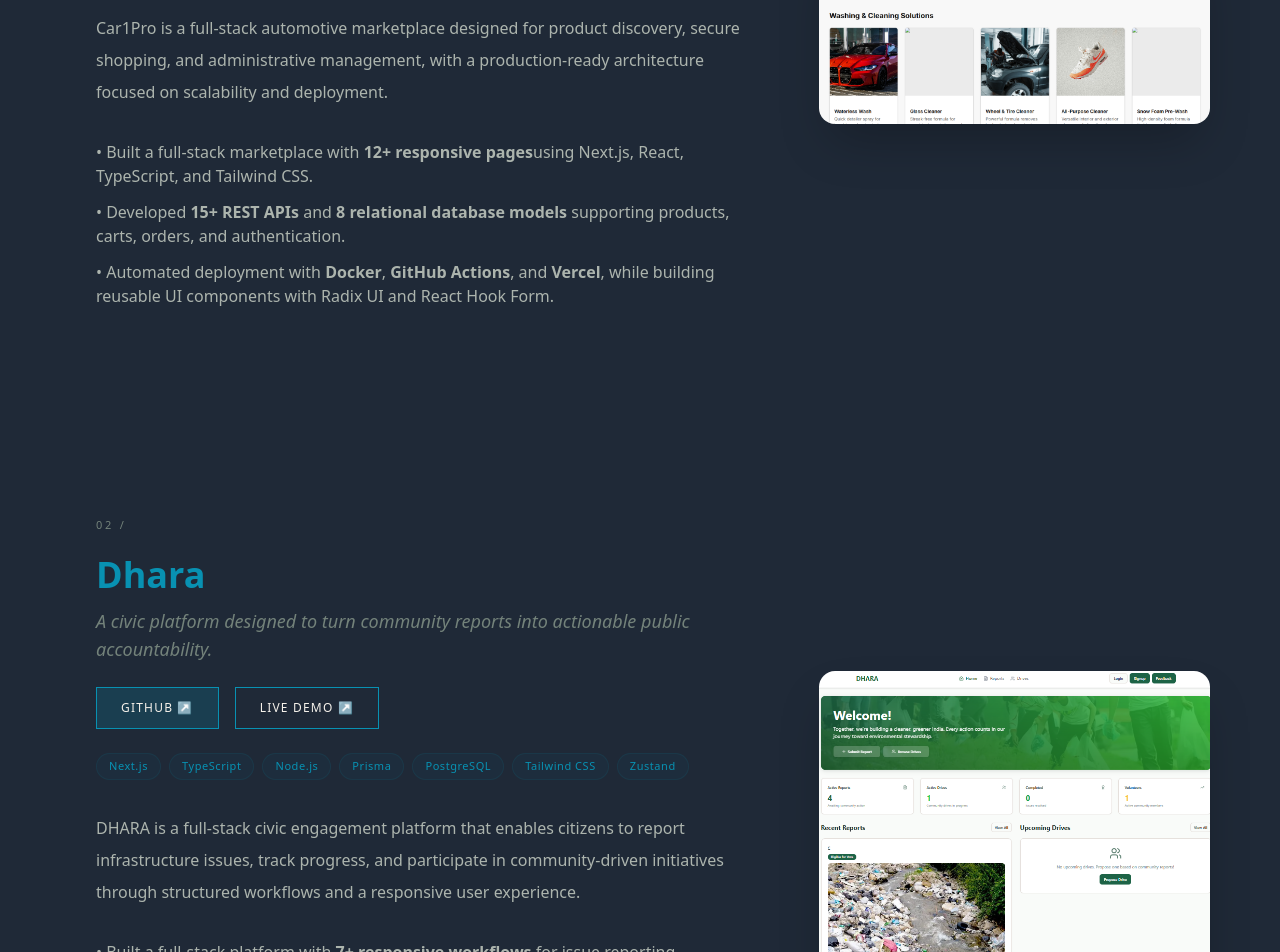
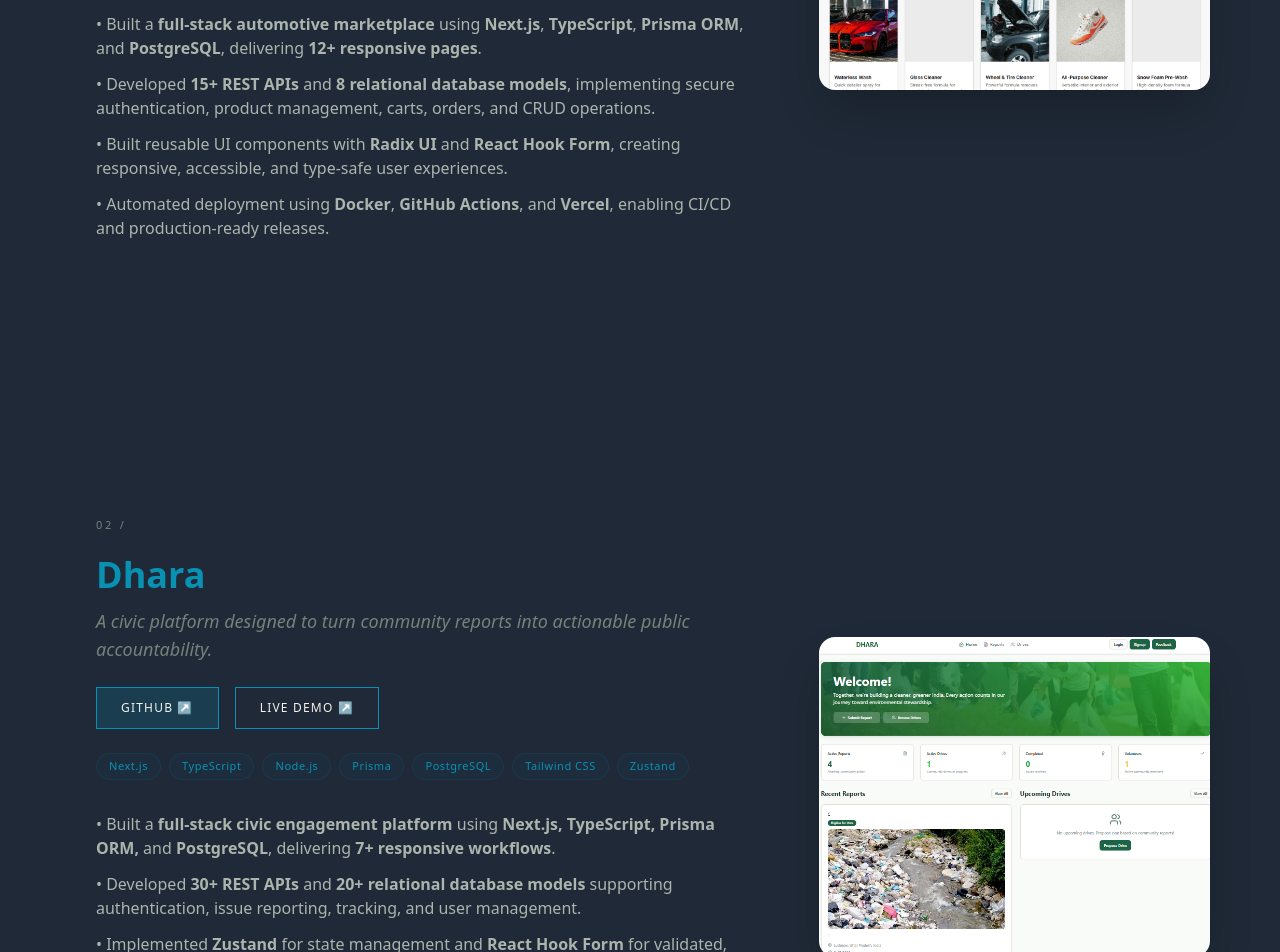
Before and after one commit to pprachhiii/Prachi-s-Portfolio, a React (Vite) app: page / in a window 1280 px wide. Shown: the part 2560-3512 px from the top of the page. Built offline with nearby package versions, Linux system fonts and the light colour scheme.

Commit message:
Refactor project descriptions and features list
Updated project descriptions and features for clarity and detail.

```diff
--- a/src/components/ProjectsSection.tsx
+++ b/src/components/ProjectsSection.tsx
@@ -103,30 +103,32 @@ export default function Projects() {
           />
         </div>
 
-        {/* Description */}
-        <p className="text-[#e8f0e0]/70 leading-8 max-w-2xl mb-8">
-          Car1Pro is a full-stack automotive marketplace designed for product discovery,
-          secure shopping, and administrative management, with a production-ready
-          architecture focused on scalability and deployment.
-        </p>
 
        {/* Features */}
 <ul className="space-y-3 text-[#e8f0e0]/70">
   <li>
-            • Built a full-stack marketplace with <strong>12+ responsive pages</strong>
-            using Next.js, React, TypeScript, and Tailwind CSS.
+    • Built a <strong>full-stack automotive marketplace</strong> using
+    <strong> Next.js</strong>, <strong>TypeScript</strong>,
+    <strong> Prisma ORM</strong>, and <strong>PostgreSQL</strong>,
+    delivering <strong>12+ responsive pages</strong>.
   </li>
 
   <li>
     • Developed <strong>15+ REST APIs</strong> and
-            <strong> 8 relational database models</strong> supporting products,
-            carts, orders, and authentication.
+    <strong> 8 relational database models</strong>, implementing secure
+    authentication, product management, carts, orders, and CRUD operations.
   </li>
 
   <li>
-            • Automated deployment with <strong>Docker</strong>,
-            <strong> GitHub Actions</strong>, and <strong>Vercel</strong>, while
-            building reusable UI components with Radix UI and React Hook Form.
+    • Built reusable UI components with <strong>Radix UI</strong> and
+    <strong> React Hook Form</strong>, creating responsive, accessible, and
+    type-safe user experiences.
+  </li>
+
+  <li>
+    • Automated deployment using <strong>Docker</strong>,
+    <strong> GitHub Actions</strong>, and <strong>Vercel</strong>, enabling
+    CI/CD and production-ready releases.
   </li>
 </ul>
 
@@ -223,23 +225,21 @@ export default function Projects() {
           />
         </div>
 
-        {/* Description */}
-        <p className="text-[#e8f0e0]/70 leading-8 max-w-2xl mb-8">
-          DHARA is a full-stack civic engagement platform that enables citizens to report infrastructure issues, track progress, and participate in community-driven initiatives through structured workflows and a responsive user experience.
-        </p>
-
-        {/* Features */}
         <ul className="space-y-3 text-[#e8f0e0]/70">
   <li>
-            • Built a full-stack platform with <strong>7+ responsive workflows</strong> for issue reporting, tracking, voting, and volunteer participation.
+    • Built a <strong>full-stack civic engagement platform</strong> using <strong>Next.js, TypeScript, Prisma ORM,</strong> and <strong>PostgreSQL</strong>, delivering <strong>7+ responsive workflows</strong>.
   </li>
 
   <li>
-            • Engineered <strong>20+ relational data models</strong> and <strong>30+ REST APIs</strong> using Prisma and PostgreSQL to support scalable civic workflows.
+    • Developed <strong>30+ REST APIs</strong> and <strong>20+ relational database models</strong> supporting authentication, issue reporting, tracking, and user management.
   </li>
 
   <li>
-            • Integrated <strong>Zustand</strong>, <strong>React Hook Form</strong>, and <strong>ImageKit</strong> to deliver predictable state management, validated forms, and seamless media uploads.
+    • Implemented <strong>Zustand</strong> for state management and <strong>React Hook Form</strong> for validated, reusable form workflows.
+  </li>
+
+  <li>
+    • Integrated <strong>ImageKit</strong> for media uploads and built responsive, reusable UI components with <strong>Tailwind CSS</strong>.
   </li>
 </ul>
 
```
Lines whose indentation alone changed are shown as unchanged.
